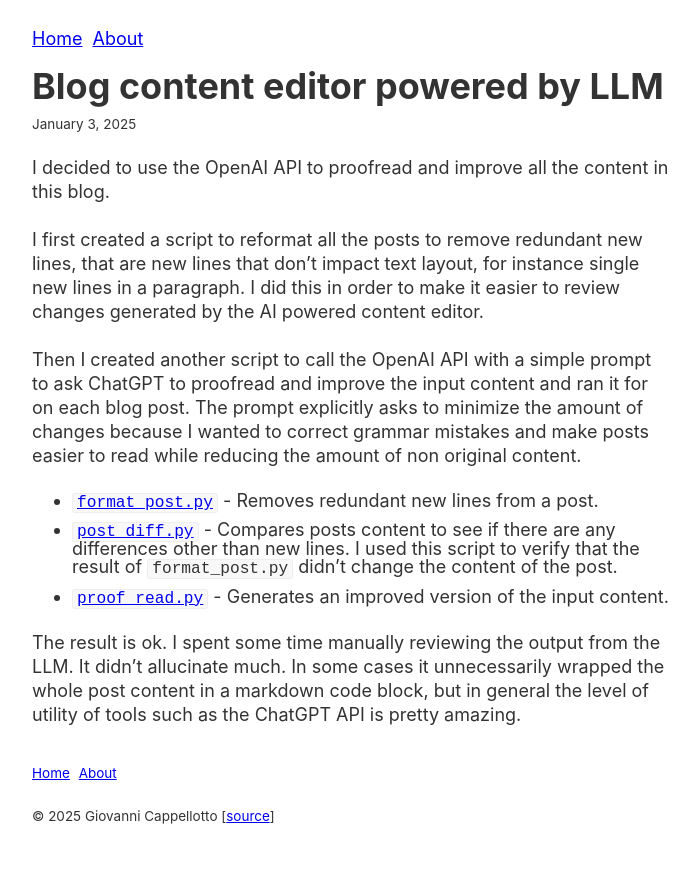
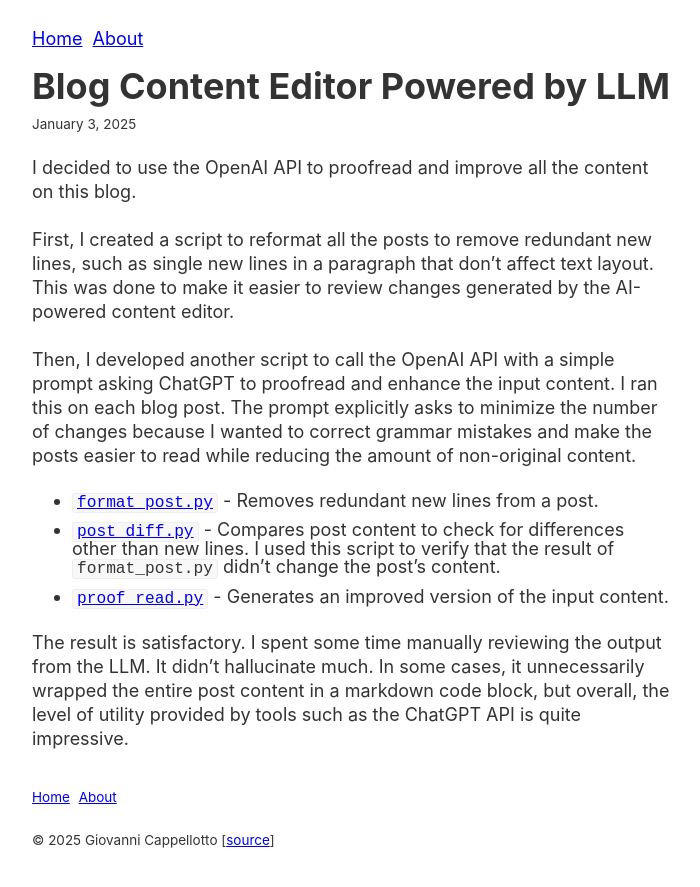
Before and after one commit to curlybracketshq/giovanni.curlybrackets.it, a Jekyll site: the page built from _posts/2025-01-03-llm-blog-content-editor.markdown, in a window 1280 px wide. Shown: the top 887 px of the page, without its empty margins (288-988 px from the left). Built offline with Jekyll 4.4.1, drawn with Linux system fonts in a browser that asks for light colours.

Commit message:
Proofread

```diff
--- a/_posts/2025-01-03-llm-blog-content-editor.markdown
+++ b/_posts/2025-01-03-llm-blog-content-editor.markdown
@@ -1,16 +1,16 @@
 ---
-title: Blog content editor powered by LLM
+title: Blog Content Editor Powered by LLM
 layout: post
 ---
 
-I decided to use the OpenAI API to proofread and improve all the content in this blog.
+I decided to use the OpenAI API to proofread and improve all the content on this blog.
 
-I first created a script to reformat all the posts to remove redundant new lines, that are new lines that don't impact text layout, for instance single new lines in a paragraph. I did this in order to make it easier to review changes generated by the AI powered content editor.
+First, I created a script to reformat all the posts to remove redundant new lines, such as single new lines in a paragraph that don't affect text layout. This was done to make it easier to review changes generated by the AI-powered content editor.
 
-Then I created another script to call the OpenAI API with a simple prompt to ask ChatGPT to proofread and improve the input content and ran it for on each blog post. The prompt explicitly asks to minimize the amount of changes because I wanted to correct grammar mistakes and make posts easier to read while reducing the amount of non original content.
+Then, I developed another script to call the OpenAI API with a simple prompt asking ChatGPT to proofread and enhance the input content. I ran this on each blog post. The prompt explicitly asks to minimize the number of changes because I wanted to correct grammar mistakes and make the posts easier to read while reducing the amount of non-original content.
 
 * [`format_post.py`](https://github.com/curlybracketshq/giovanni.curlybrackets.it/blob/03d2b30c/scripts/format_post.py) - Removes redundant new lines from a post.
-* [`post_diff.py`](https://github.com/curlybracketshq/giovanni.curlybrackets.it/blob/03d2b30c/scripts/post_diff.py) - Compares posts content to see if there are any differences other than new lines. I used this script to verify that the result of `format_post.py` didn't change the content of the post.
+* [`post_diff.py`](https://github.com/curlybracketshq/giovanni.curlybrackets.it/blob/03d2b30c/scripts/post_diff.py) - Compares post content to check for differences other than new lines. I used this script to verify that the result of `format_post.py` didn't change the post's content.
 * [`proof_read.py`](https://github.com/curlybracketshq/giovanni.curlybrackets.it/blob/03d2b30c/scripts/proof_read.py) - Generates an improved version of the input content.
 
-The result is ok. I spent some time manually reviewing the output from the LLM. It didn't allucinate much. In some cases it unnecessarily wrapped the whole post content in a markdown code block, but in general the level of utility of tools such as the ChatGPT API is pretty amazing.
+The result is satisfactory. I spent some time manually reviewing the output from the LLM. It didn't hallucinate much. In some cases, it unnecessarily wrapped the entire post content in a markdown code block, but overall, the level of utility provided by tools such as the ChatGPT API is quite impressive.
```
